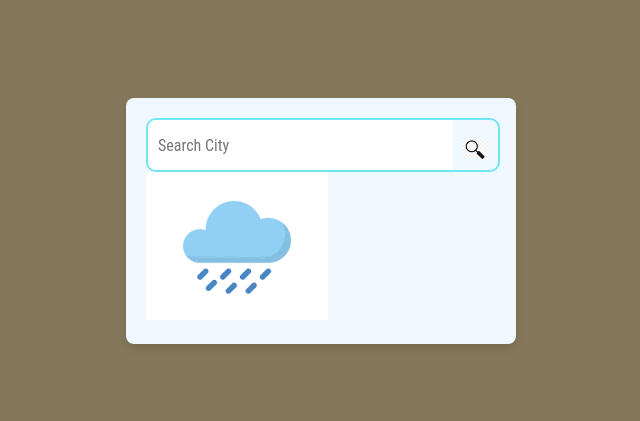
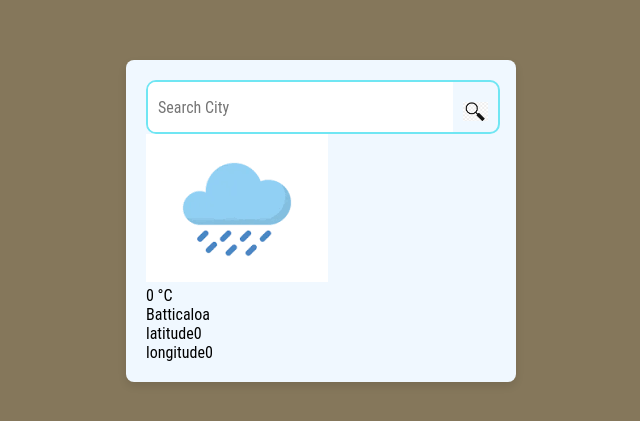
Before and after one commit to jashvanth370/Temperature-finder-project, a React (Vite) app in the folder Weather/: page / in a window 1280 px wide. Shown: the part 179-600 px from the top of the page, without its empty margins (319-959 px from the left). Built offline with nearby package versions, Linux system fonts and the light colour scheme.

Commit message:
front end design

```diff
--- a/Weather/src/App.jsx
+++ b/Weather/src/App.jsx
@@ -9,18 +9,36 @@ import RainIcon from "./assets/rain01.png";
 import SnowIcon from "./assets/snow01.png";
 import WindIcon from "./assets/wind01.png"
 
-const WeatherDetails=({icon})=>{
+const WeatherDetails=({icon,temp,city,lat,log})=>{
   return(
     <>
   <div className='image'>
     <img src={icon} alt="image" />
+  </div>
+  <div className='temp'>
+    {temp} °C
+  </div>
+  <div className='location'> {city}</div>
+  <div className="cord">
+    <div>
+      <span className="lat">latitude</span>
+      <span>{lat}</span>
+    </div>
+
+    <div>
+      <span className="log">longitude</span>
+      <span>{log}</span>
+    </div>
   </div>
   </>
   );
 }
 function App() {
   const [icon,setIcon] = useState(RainIcon);
-
+  const [temp,setTemp] = useState(0);
+  const [city,setCity] = useState("Batticaloa");
+  const [lat,setLat] =useState(0);
+  const [log,setLong] =useState(0);
   return (
     <>
       <div className='container'>
@@ -32,7 +50,8 @@ function App() {
             <img src={SearchIcon} alt="search" width="25px"/>
           </div>
         </div>
-      <WeatherDetails icon={icon}/>
+      <WeatherDetails icon={icon} temp={temp} city={city} lat={lat} log={log}
+      />
       </div>
     </>
   )
```
